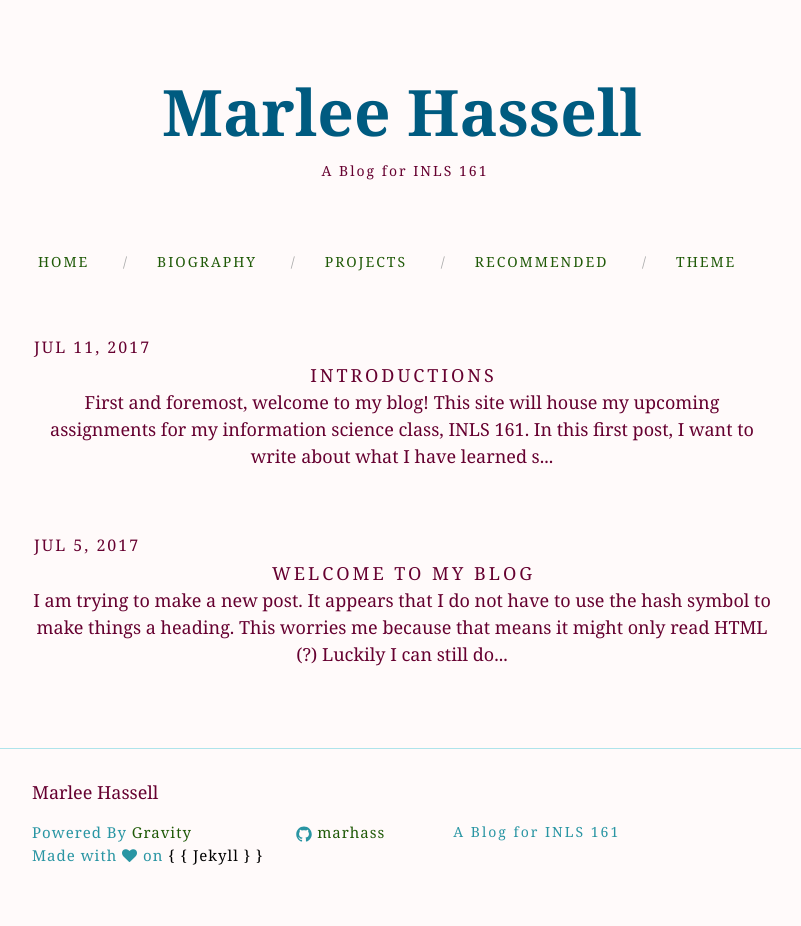
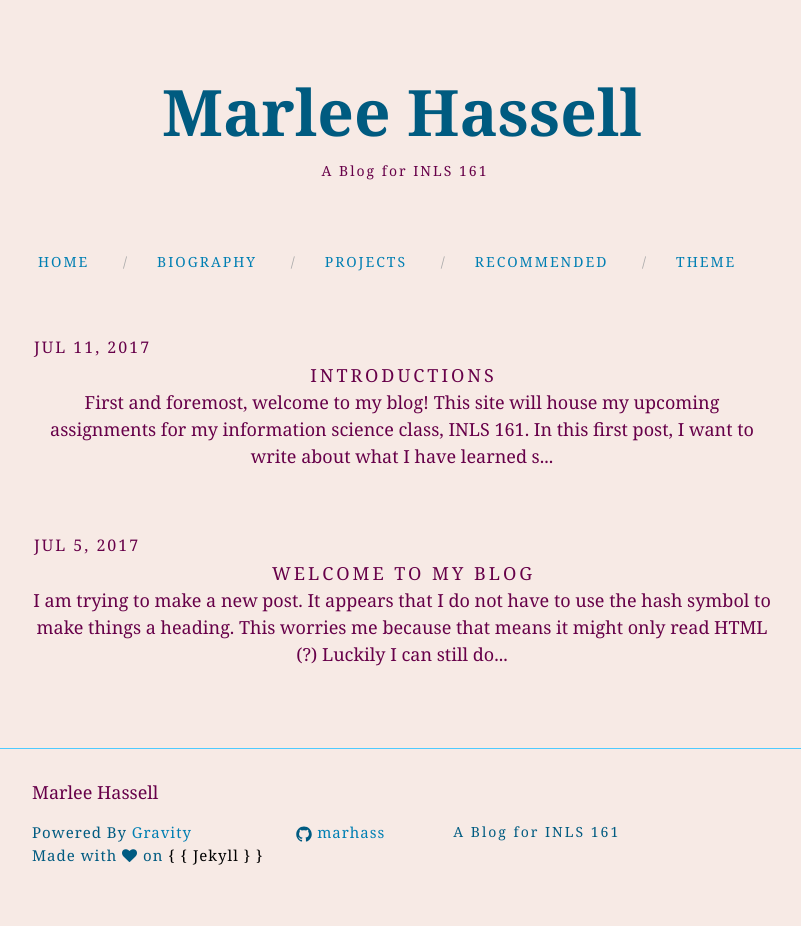
Before and after one commit to marhass/pandoc, a Jekyll site: the page built from marhass.github.io/index.html, in a window 1280 px wide. Shown: the whole page, without its empty margins (238-1039 px from the left). Built offline with Jekyll 4.4.1, drawn with Linux system fonts in a browser that asks for light colours; nearby versions of some CDN libraries; the list of posts is cut into pages by our own code.

Commit message:
class tutorial scripting

```diff
--- a/marhass.github.io/css/style.scss
+++ b/marhass.github.io/css/style.scss
@@ -3,10 +3,11 @@
 ---
 @charset "utf-8";
 
-// bright blue: #2995a3, "grey-color"
-// navy blue: #005b80, "site-title"
-// maroon: #660030, main text
-// crème: #fffafa, background
+// bright blue: #2995a3, "grey-color" --> #005b81
+// navy blue: #005b80, "site-title" --> http://www.color-hex.com/color/004967
+// maroon: #660030, main text --> #670049
+// crème: #fffafa, background --> #f7eae5
+// green: #205a08, links --> #007fb3
 
 // Our variables
 $base-font-family: "Georgia";
@@ -17,11 +18,11 @@ $base-line-height: 1.5;
 
 $spacing-unit:     30px;
 
-$text-color:       #660030;
-$background-color: #fffafa;
-$brand-color:      #2a7ae2;
+$text-color:       #670049;
+$background-color: #f7eae5;
+$brand-color:      #005b80;
 
-$grey-color:       #2995a3;
+$grey-color:       #005b81;
 $grey-color-light: lighten($grey-color, 40%);
 $grey-color-dark:  darken($grey-color, 25%);
 
@@ -149,7 +150,7 @@ h1, h2, h3, h4, h5, h6 {
  * Links
  */
 a {
-    color: #205a08 !important;
+    color: #007fb3 !important;
     text-decoration: none;
 
     &:visited {
```
Also changed, not shown: 1 other file.
